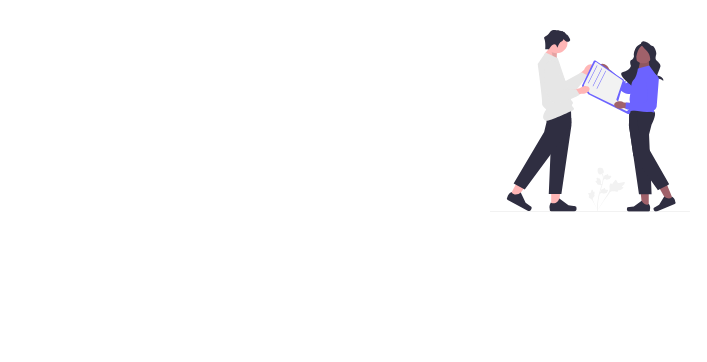
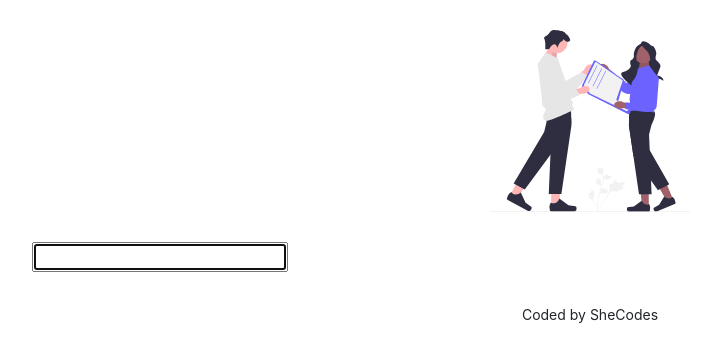
Before and after one commit to SarahVanT/dictionary-project, a React (Create React App) app: page / in a window 1280 px wide. Shown: the top 362 px of the page, without its empty margins (50-757 px from the left). Built offline with nearby package versions, Linux system fonts and the light colour scheme.

Commit message:
Created search box, message appears showing what you searched for.

```diff
--- a/src/App.css
+++ b/src/App.css
@@ -7,3 +7,8 @@
   display: block;
   margin: 0 auto;
 }
+
+.App-footer{
+  text-align: center;
+  margin: 30px;
+}
--- a/src/App.js
+++ b/src/App.js
@@ -1,13 +1,22 @@
 import logo from './undraw_sharing_knowledge_03vp.svg';
 import './App.css';
+import Dictionary from "./Dictionary";
 
 export default function App() {
   return (
     <div className="App">
-      <header className="App-header">
-        <img src={logo} className="img-fluid App-logo" alt="logo" />
+      <div className='container'>
+        <header className="App-header">
+          <img src={logo} className="img-fluid App-logo" alt="logo" />
+        </header>
+        <main>
+          <Dictionary />
+        </main>
+        <footer className='App-footer'>
+          <small>Coded by SheCodes</small>
+        </footer>
+      </div>
 
-      </header>
     </div>
   );
 }
--- /dev/null
+++ b/src/Dictionary.css
@@ -0,0 +1,3 @@
+.Dictionary {
+    color: purple;
+}
--- /dev/null
+++ b/src/Dictionary.js
@@ -0,0 +1,24 @@
+import React, { useState } from "react";
+import './Dictionary.css';
+
+export default function Dictionary() {
+    let [keyword, setkeyword] = useState("");
+
+    function search(event){
+        event.preventDefault();
+        alert(`Searching for ${keyword}`);
+    }
+
+    function handleKeywordChange(event){
+        setkeyword(event.target.value);
+    }
+
+    return (
+       <div className="Dictionary">
+        <form onSubmit={search}>
+            <input type="search" autoFocus={true} onChange={handleKeywordChange}/>
+            {/* <input type="submit"/> */}
+        </form>
+       </div>
+    );
+}
```
